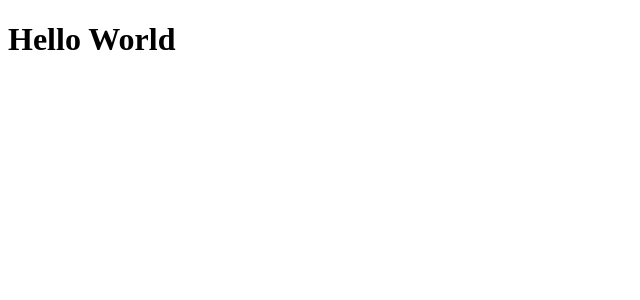
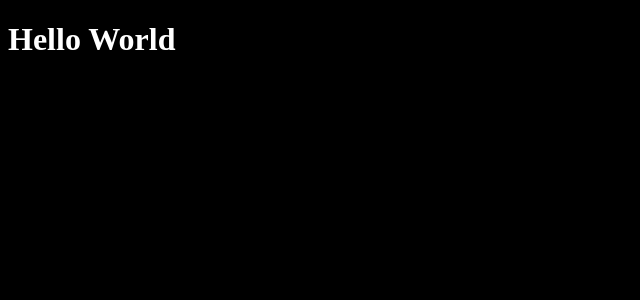
Before and after one commit to coolestmonkey1996-pixel/Trainingproject, a Next.js app: page / in a window 1280 px wide. Shown: the top 300 px of the page, without its empty margins (0-640 px from the left). Built offline with nearby package versions, Linux system fonts and the light colour scheme.

Commit message:
Create layout.js

```diff
--- /dev/null
+++ b/app/layout.js
@@ -0,0 +1,9 @@
+import "./globals.css";
+
+export default function RootLayout({ children }) {
+  return (
+    <html>
+      <body>{children}</body>
+    </html>
+  );
+}
```
